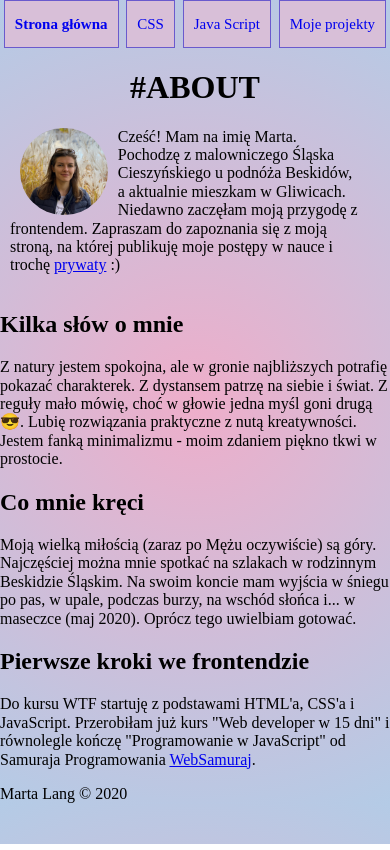
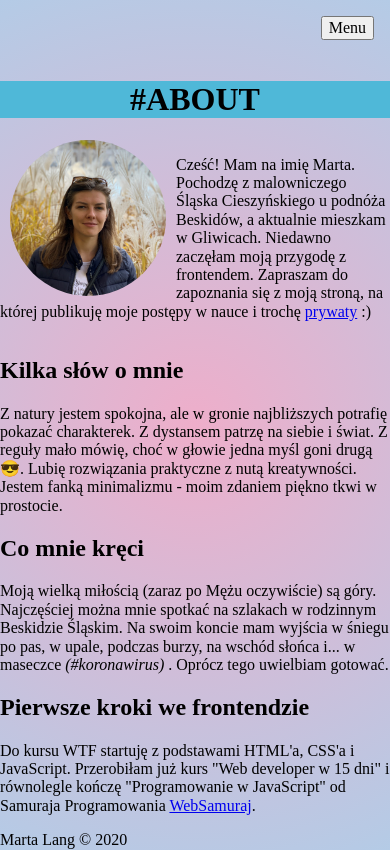
Before and after one commit to martalang/homepage, a plain HTML site: page html/index.html in a window 390 px wide. Drawn offline with Linux system fonts and the light colour scheme.

Commit message:
hamburger menu, html improvements

```diff
--- a/css/style-css.css
+++ b/css/style-css.css
@@ -0,0 +1,45 @@
+html {
+    box-sizing: border-box;
+}
+
+*,
+*:before,
+*:after {
+    box-sizing: inherit;
+}
+
+.clearfix::after {
+    content: "";
+    display: block;
+    clear: both;
+}
+
+body {
+    background: rgb(238, 174, 202);
+    background: radial-gradient(circle,
+            rgba(238, 174, 202, 1) 0%,
+            rgba(180, 203, 230, 1) 100%);
+}
+
+main {
+    max-width: 1000px;
+    margin: 0 auto;
+}
+
+.menu {
+    display: flex;
+    justify-content: space-around;
+}
+
+.menu__page {
+    padding: 10px;
+    text-decoration: none;
+    background-color: thistle;
+    line-height: 26px;
+    font-size: 15px;
+    border: 1px solid slateblue;
+}
+
+.menu__page--homepage {
+    font-weight: bolder;
+}
--- a/css/style-index.css
+++ b/css/style-index.css
@@ -27,37 +27,77 @@ main {
 }
 
 .menu {
-  display: flex;
-  justify-content: space-around;
+  padding: 16px;
+  display: none;
+}
+
+.menu--open {
+  display: block;
+  background-color: #fff;
 }
 
 .menu__page {
-  padding: 10px;
-  text-decoration: none;
-  background-color: thistle;
-  line-height: 26px;
-  font-size: 15px;
-  border: 1px solid slateblue;
+  display: block;
+  margin: 0 0 16px;
 }
 
 .menu__page--homepage {
   font-weight: bolder;
 }
 
-header.title {
-  margin: 20px auto;
+.hamburger {
+  position: absolute;
+  top: 16px;
+  right: 16px;
+}
+
+.header {
+  position: fixed;
+  top: 0;
+  width: 100%;
+  min-height: 60px;
+}
+
+.title {
+  /* margin-bottom: 20px; */
+  background-color: rgb(79, 184, 216);
   text-transform: uppercase;
   text-align: center;
 }
 
-section.introduction {
+/* section.introduction {
   width: 90%;
   margin: 20px 10px;
-}
+} */
 
 .introduction__photo {
-  max-width: 25%;
+  max-width: 40%;
   float: left;
   margin: 0 10px;
   border-radius: 50%;
 }
+
+.main {
+  margin-top: 60px;
+  display: grid;
+}
+
+.italics {
+  font-style: italic;
+}
+
+@media (min-width:768px) {
+  .menu {
+    display: flex;
+    justify-content: space-around;
+  }
+
+  .menu__page {
+    padding: 10px;
+    text-decoration: none;
+    background-color: thistle;
+    line-height: 26px;
+    font-size: 15px;
+    border: 1px solid slateblue;
+  }
+}
--- a/css/style-my-projects.css
+++ b/css/style-my-projects.css
@@ -8,8 +8,48 @@ html {
     box-sizing: inherit;
 }
 
+.clearfix::after {
+    content: "";
+    display: block;
+    clear: both;
+}
+
+body {
+    background: rgb(238, 174, 202);
+    background: radial-gradient(circle,
+            rgba(238, 174, 202, 1) 0%,
+            rgba(180, 203, 230, 1) 100%);
+}
+
+main {
+    max-width: 1000px;
+    margin: 0 auto;
+}
+
+.menu {
+    display: flex;
+    justify-content: space-around;
+}
+
+.menu__page {
+    padding: 10px;
+    text-decoration: none;
+    background-color: thistle;
+    line-height: 26px;
+    font-size: 15px;
+    border: 1px solid slateblue;
+}
+
+.menu__page--homepage {
+    font-weight: bolder;
+}
+
 .grid {
     display: grid;
     grid-template-rows: repeat(2, 1fr);
     grid-template-columns: repeat(2, 1fr);
 }
+
+.project {
+    padding: 5%;
+}
--- a/html/index.html
+++ b/html/index.html
@@ -1,5 +1,6 @@
 <!DOCTYPE html>
 <html lang="pl">
+
 <head>
     <meta charset="UTF-8" />
     <meta name="viewport" content="width=device-width, initial-scale=1.0" />
@@ -9,25 +10,21 @@
 </head>
 
 <body>
-    <nav class="menu">
-      <a class="menu__page menu__page--homepage" href="/html/index.html"
-        >Strona główna</a
-      >
+    <header class="header">
+        <nav class="menu menu--js">
+            <a class="menu__page menu__page--homepage" href="/html/index.html">Strona główna</a>
             <a class="menu__page" href="/html/css.html">CSS</a>
             <a class="menu__page" href="/html/java-script.html">Java Script</a>
             <a class="menu__page" href="/html/my-projects.html">Moje projekty</a>
         </nav>
+        <button class="hamburger hamburger--js">Menu</button>
+    </header>
+    <main class="main">
 
-    <main>
-      <header class="title">
-        <h1>#ABOUT</h1>
-      </header>
-      <section class="introduction clearfix">
-        <img
-          class="introduction__photo"
-          src="/img/Marta.jpg"
-          alt="Zdjęcie profilowe"
-        />
+        <h1 class="title">#ABOUT</h1>
+
+        <section class="introduction">
+            <img class="introduction__photo" src="/img/Marta.jpg" alt="Zdjęcie profilowe" />
             <p class="introduction__description">
                 Cześć! Mam na imię Marta. Pochodzę z malowniczego Śląska Cieszyńskiego
                 u podnóża Beskidów, a aktualnie mieszkam w Gliwicach. Niedawno
@@ -53,7 +50,7 @@
                     Moją wielką miłością (zaraz po Mężu oczywiście) są góry. Najczęściej
                     można mnie spotkać na szlakach w rodzinnym Beskidzie Śląskim. Na
                     swoim koncie mam wyjścia w śniegu po pas, w upale, podczas burzy, na
-            wschód słońca i... w maseczce (maj 2020). Oprócz tego uwielbiam
+                    wschód słońca i... w maseczce <span class="italics">(#koronawirus) </span>. Oprócz tego uwielbiam
                     gotować.
                 </p>
             </article>
@@ -63,12 +60,13 @@
                     Do kursu WTF startuję z podstawami HTML'a, CSS'a i JavaScript.
                     Przerobiłam już kurs "Web developer w 15 dni" i równolegle kończę
                     "Programowanie w JavaScript" od Samuraja Programowania
-            <a class="article__link" href="https://websamuraj.pl/">WebSamuraj</a
-            >.
+                    <a class="article__link" href="https://websamuraj.pl/">WebSamuraj</a>.
                 </p>
             </article>
         </section>
         <footer class="main-footer">Marta Lang &copy; 2020</footer>
     </main>
+    <script src="/main.js"></script>
 </body>
+
 </html>
--- /dev/null
+++ b/main.js
@@ -0,0 +1,5 @@
+const btnHamburger = document.querySelector('.hamburger--js');
+
+btnHamburger.addEventListener('click', () => {
+    document.querySelector('.menu--js').classList.toggle('menu--open');
+})
```
Also changed, not shown: html/my-projects.html (+5 -16 lines). Lines whose indentation alone changed are shown as unchanged.
